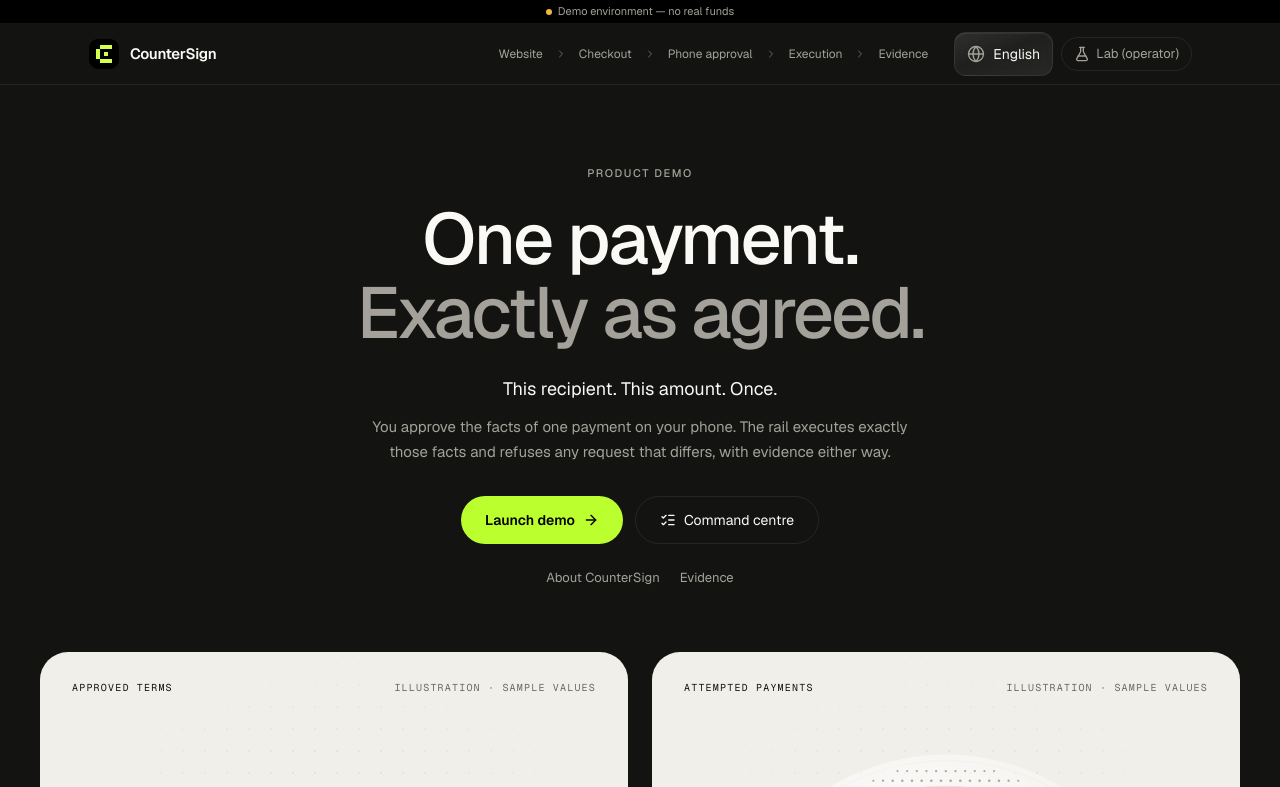
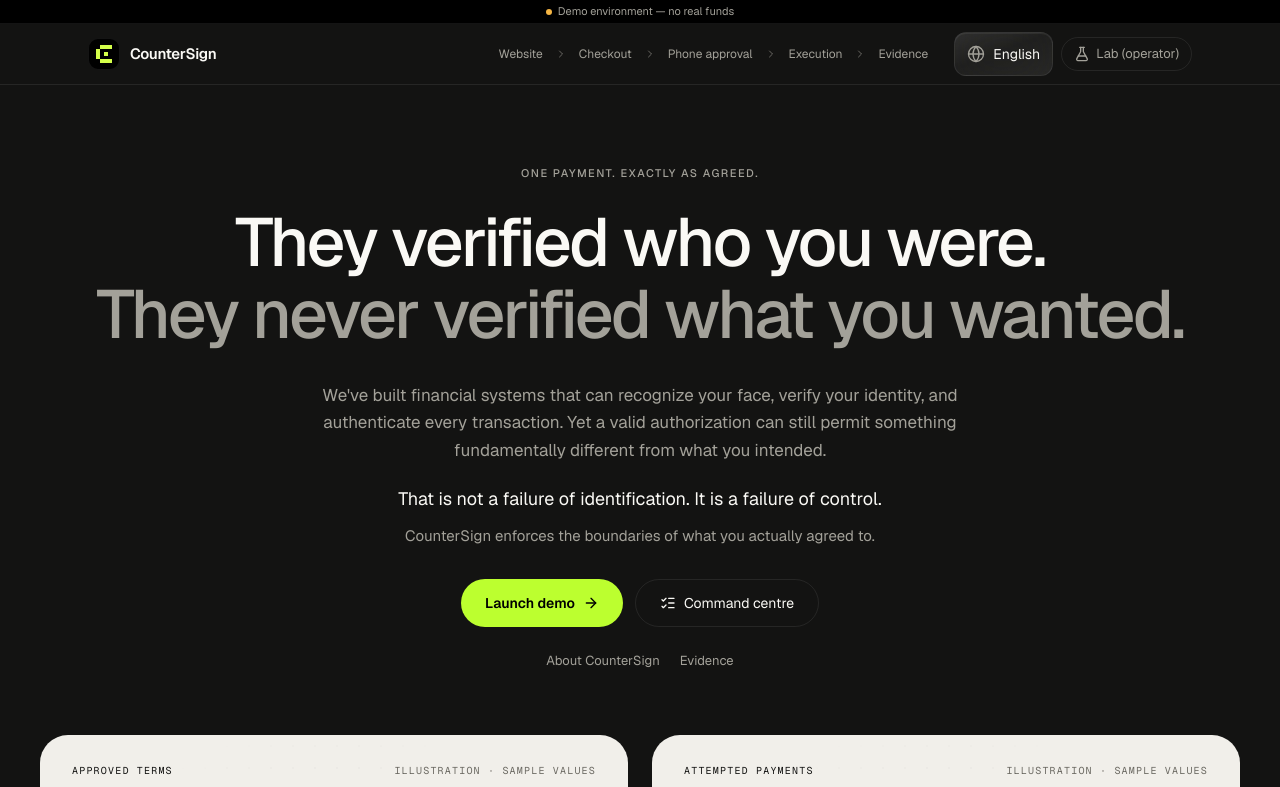
Before and after one commit to AdvayRoy/CIS, a Next.js app: page / in a window 1280 px wide. Shown: the top 787 px of the page. Built offline with nearby package versions, Linux system fonts and the light colour scheme.

Commit message:
entry: new hero copy (verified who you were / never verified what you wanted); tagline moves to the eyebrow

```diff
--- a/src/components/product/Entry.tsx
+++ b/src/components/product/Entry.tsx
@@ -95,9 +95,6 @@ function RuleDemo() {
 export function Entry() {
   const tc = useTranslations("common");
   const tagline = tc("tagline");
-  const cut = tagline.search(/[.!?\u061F\u3002]\s/);
-  const head = cut < 0 ? tagline : tagline.slice(0, cut + 1);
-  const tail = cut < 0 ? "" : tagline.slice(cut + 2);
   return (
     <MotionConfig reducedMotion="user">
       <ProductBar>
@@ -107,15 +104,16 @@ export function Entry() {
 
       <main className="mx-auto flex w-full max-w-[1400px] flex-col gap-16 px-4 pb-10 pt-12 sm:gap-24 sm:px-6 sm:pt-20 lg:px-10">
         <section className="flex flex-col items-center text-center">
-          <p className={label}>Product demo</p>
-          <h1 className="mt-5 font-sans text-[44px] font-medium leading-[1.04] tracking-[-0.035em] sm:text-[72px]">
-            <span className="hero-amount block">{head}</span>
-            {tail && <span className="block text-muted">{tail}</span>}
+          <p className={label}>{tagline}</p>
+          <h1 className="mt-6 font-sans text-[34px] font-medium leading-[1.06] tracking-[-0.035em] sm:text-[60px] lg:text-[68px]">
+            <span className="hero-amount block">They verified who you were.</span>
+            <span className="block text-muted">They never verified what you wanted.</span>
           </h1>
-          <p className="mt-6 text-lg text-fg">This recipient. This amount. Once.</p>
-          <p className="mt-3 max-w-xl text-[15px] leading-relaxed text-muted">
-            You approve the facts of one payment on your phone. The rail executes exactly those facts and refuses any request that differs, with evidence either way.
+          <p className="mt-8 max-w-2xl text-[17px] leading-relaxed text-muted">
+            We&apos;ve built financial systems that can recognize your face, verify your identity, and authenticate every transaction. Yet a valid authorization can still permit something fundamentally different from what you intended.
           </p>
+          <p className="mt-5 max-w-2xl text-lg text-fg">That is not a failure of identification. It is a failure of control.</p>
+          <p className="mt-3 max-w-2xl text-[15px] text-muted">CounterSign enforces the boundaries of what you actually agreed to.</p>
           <div className="mt-8 flex flex-wrap justify-center gap-3">
             <Link href="/shop" className="inline-flex h-12 items-center gap-2 rounded-full bg-mint px-6 text-sm font-semibold text-black hover:bg-fg">Launch demo<ArrowRight aria-hidden className="size-4 rtl:rotate-180" /></Link>
             <Link href="/command" className="inline-flex h-12 items-center gap-2 rounded-full border border-line px-6 text-sm text-fg transition-colors duration-200 hover:bg-surface-2"><ListChecks aria-hidden className="size-4" />Command centre</Link>
```
